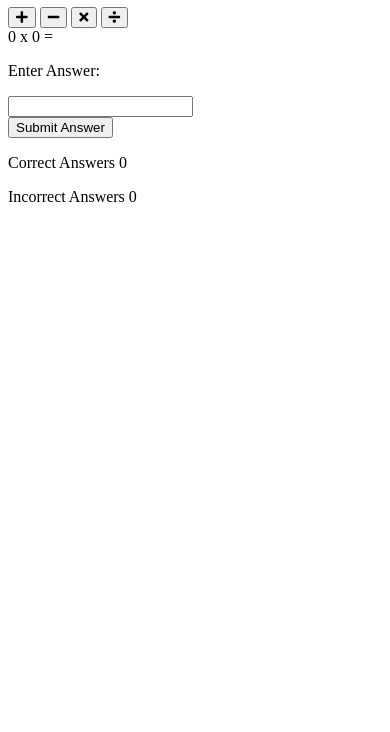
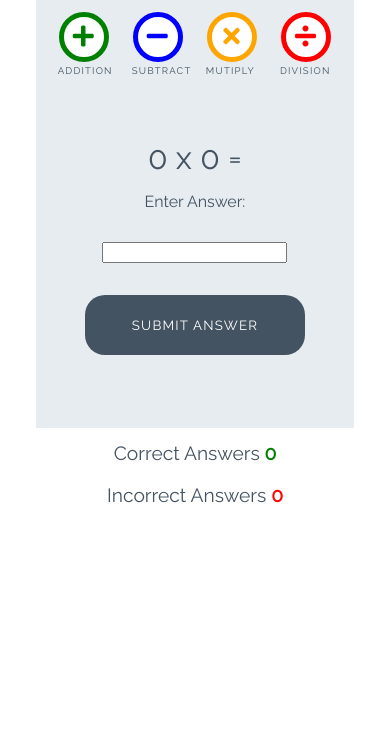
Before and after one commit to HerFri/love-maths, a plain HTML site: page index.html in a window 390 px wide. Shown: the part 112-844 px from the top of the page. Drawn offline with Linux system fonts and the light colour scheme.

Commit message:
Add styles for game

```diff
--- a/assets/css/style.css
+++ b/assets/css/style.css
@@ -0,0 +1,252 @@
+/* --------- Global style */
+
+body {
+    background-color: white;
+    font-family: "Raleway", sans-serif;
+    color: #445361;
+    text-align: center;
+}
+
+/* --------- Heading */
+
+.heading {
+    text-align: center;
+    font-size: 2.5rem;
+}
+
+.logo {
+    height: 40px;
+    padding-right: 5px;
+}
+
+/* --------- Game layout */
+
+.game-area {
+    background-color: #E6ECF0;
+    box-sizing: border-box;
+    width: 85%;
+    height: 65vh;
+    max-height: 450px;
+    max-width: 830px;
+    margin-left: auto;
+    margin-right: auto;
+    padding: 1%;
+}
+
+.question-area {
+    width: 50%;
+    font-size: 2rem;
+    margin: auto;
+    padding: 50px 0;
+}
+
+.question-area span {
+    padding: 0 15px;
+}
+
+.score-area {
+    margin: 5px auto;
+    width: 60%;
+    font-size: 1.2rem;
+}
+
+.controls-area {
+    width: 85%;
+    margin: 30px auto;
+}
+
+#score {
+    color: green;
+    font-weight: bold;
+}
+
+#incorrect {
+    color: red;
+    font-weight: bold;
+}
+
+.answer-message {
+    display: none;
+    font-size: 1rem;
+}
+
+#answer-box {
+    border: none;
+    color: #445361;
+    display: inline-block;
+    height: 40px;
+    width: 80px;
+    font-size: 1.2rem;
+}
+
+.scores {
+    display: inline-block;
+    padding: 25px;
+}
+
+/* --------- Buttons */
+
+.btn {
+    width: 220px;
+    height: 60px;
+    font-family: "Raleway", sans-serif;
+    text-transform: uppercase;
+    letter-spacing: 1.2px;
+    color: white;
+}
+
+.btn:focus {
+    outline: none;
+}
+
+.btn--big {
+    padding-top: 10px;
+    border-radius: 50%;
+    background-color: white;
+    border: 10px solid;
+    width: 100px;
+    height: 100px;
+    font-size: 3.2rem;
+    margin: 0 30px;
+    transition: all 0.5s;
+}
+
+.btn--big::after {
+    content: attr(data-type);
+    font-size: 1rem;
+    color: #445361;
+    position: relative;
+    left: -0.5em;
+}
+
+.btn--blue {
+    border-color: blue;
+    color: blue;
+}
+
+.btn--blue:active,
+.btn--blue:hover {
+    background-color: darkblue;
+    color: white;
+}
+
+.btn--orange {
+    border-color: orange;
+    color: orange;
+}
+
+.btn--orange:active,
+.btn--orange:hover {
+    background-color: darkorange;
+    color: white;
+}
+
+.btn--red {
+    border-color: red;
+    color: red;
+}
+
+.btn--red:active,
+.btn--red:hover {
+    background-color: darkred;
+    color: white;
+}
+
+.btn--green {
+    border-color: green;
+    color: green;
+}
+
+.btn--green:active,
+.btn--green:hover {
+    background-color: darkgreen;
+    color: white;
+}
+
+.btn--gray {
+    margin-top: 25px;
+    background-color: #445361;
+    border: 1px transparent;
+    border-radius: 20px;
+}
+
+.btn--gray:active,
+.btn--gray:hover {
+    background-color: #0d1013;
+}
+
+/* --------- Media queries */
+
+@media (max-width: 414px) {
+    .controls-area {
+        width: 100%;
+    }
+
+    .btn--big {
+        margin: 0 10px;
+        padding: 5px;
+        border: 5px solid;
+        width: 50px;
+        height: 50px;
+        font-size: 1.5rem;
+    }
+
+    .btn--big::after {
+        font-size: 0.6rem;
+        left: -0.7rem;
+    }
+
+    .question-area {
+        padding: 10% 0;
+        width: 100%;
+    }
+
+    .question-area span {
+        padding: 0;
+    }
+
+    .answer-message {
+        display: block;
+    }
+
+    #answer-box {
+        display: block;
+        margin: 0 auto;
+    }
+    .btn--gray {
+        margin-top: 0;
+    }
+
+    .score-area {
+        width: 100%;
+    }
+
+    .scores {
+        margin: 0.5em auto;
+        display: block;
+        padding: 5px;
+    }
+
+    .heading {
+        font-size: 2rem;
+    }
+}
+
+@media (max-width: 320px) {
+    .game-area {
+        height: 70vh;
+    }
+
+    .controls-area {
+        width: 75%;
+        margin: 10px auto;
+    }
+
+    .btn--big {
+        margin: 10px 10px;
+    }
+    .question-area {
+        padding: 10px 0;
+    }
+
+}
--- a/index.html
+++ b/index.html
@@ -18,16 +18,16 @@
 
     <div class="game-area">
         <div class="controls-area">
-            <button class="btn btn--big btn-green">
+            <button data-type="addition" class="btn btn--big btn--green">
                 <i class="fas fa-plus"></i>
             </button>
-            <button class="btn btn--big btn-blue">
+            <button data-type="subtract" class="btn btn--big btn--blue">
                 <i class="fas fa-minus"></i>
             </button>
-            <button class="btn btn--big btn-orange">
+            <button data-type="mutiply" class="btn btn--big btn--orange">
                 <i class="fas fa-times"></i>
             </button>
-            <button class="btn btn--big btn-red">
+            <button data-type="division" class="btn btn--big btn--red">
                 <i class="fas fa-divide"></i>
             </button>
         </div>
@@ -39,7 +39,7 @@
             <p class="answer-message">Enter Answer:</p>
             <input type="answer-boxtype" type="number">
         </div>
-        <button class="btn btn--gray">Submit Answer</button>
+        <button data-type="submit" class="btn btn--gray">Submit Answer</button>
     </div>
 
     <div class="score-area">
```
